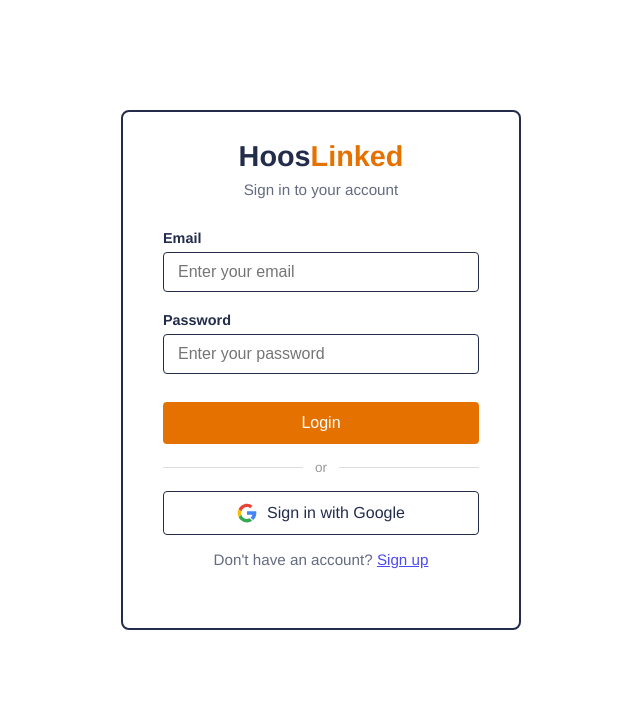
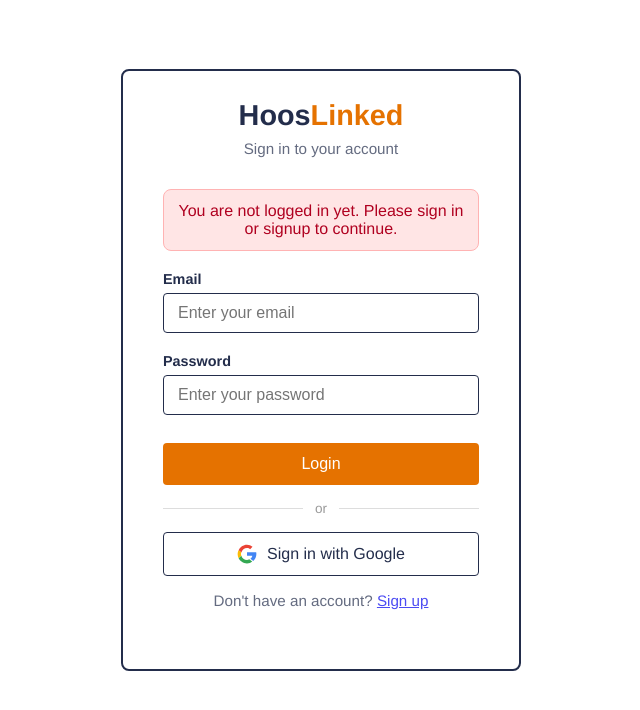
Before and after one commit to aranjothi/uvaclearinghouse, a Django app: page /login/?next=/clubs/1/create-event/ in a window 1280 px wide. Shown: the part 61-771 px from the top of the page, without its empty margins (319-959 px from the left). Run offline with Django 5.2, Linux system fonts and the light colour scheme; parts of the project's set-up code (start-up, migrations or seed data) failed here and were passed over.

Commit message:
Fixed the executive page if not loginned in.

```diff
--- a/django/clearinghouse/settings.py
+++ b/django/clearinghouse/settings.py
@@ -193,6 +193,7 @@ SOCIALACCOUNT_PROVIDERS = {
     }
 }
 
+LOGIN_URL = '/login/'
 LOGIN_REDIRECT_URL = '/profile/' # send here after user finishes logging in
 ACCOUNT_LOGOUT_REDIRECT_URL = '/'
 SOCIALACCOUNT_LOGIN_ON_GET = True
--- a/django/main/templates/main/login.html
+++ b/django/main/templates/main/login.html
@@ -171,6 +171,16 @@
         .google-btn:hover {
             background-color: #f0f0f0;
         }
+        .alert-banner {
+            background-color: #ffe5e5;
+            color: #b00020;
+            border: 1px solid #ffb3b3;
+            padding: 12px;
+            border-radius: 8px;
+            margin-bottom: 20px;
+            text-align: center;
+            font-weight: 500;
+        }
     </style>
 </head>
 <body>
@@ -181,6 +191,11 @@
         <div class="login-box">
             <h1>Hoos<span>Linked</span></h1>
             <p>Sign in to your account</p>
+            {% if request.GET.next %}
+                <div class="alert-banner">
+                    You are not logged in yet. Please sign in or signup to continue.
+                </div>
+            {% endif %}
             <form method="post">
                 {% csrf_token %}
                 {% if error %}<p style="color:red;margin-bottom:16px;">{{ error }}</p>{% endif %}
```
